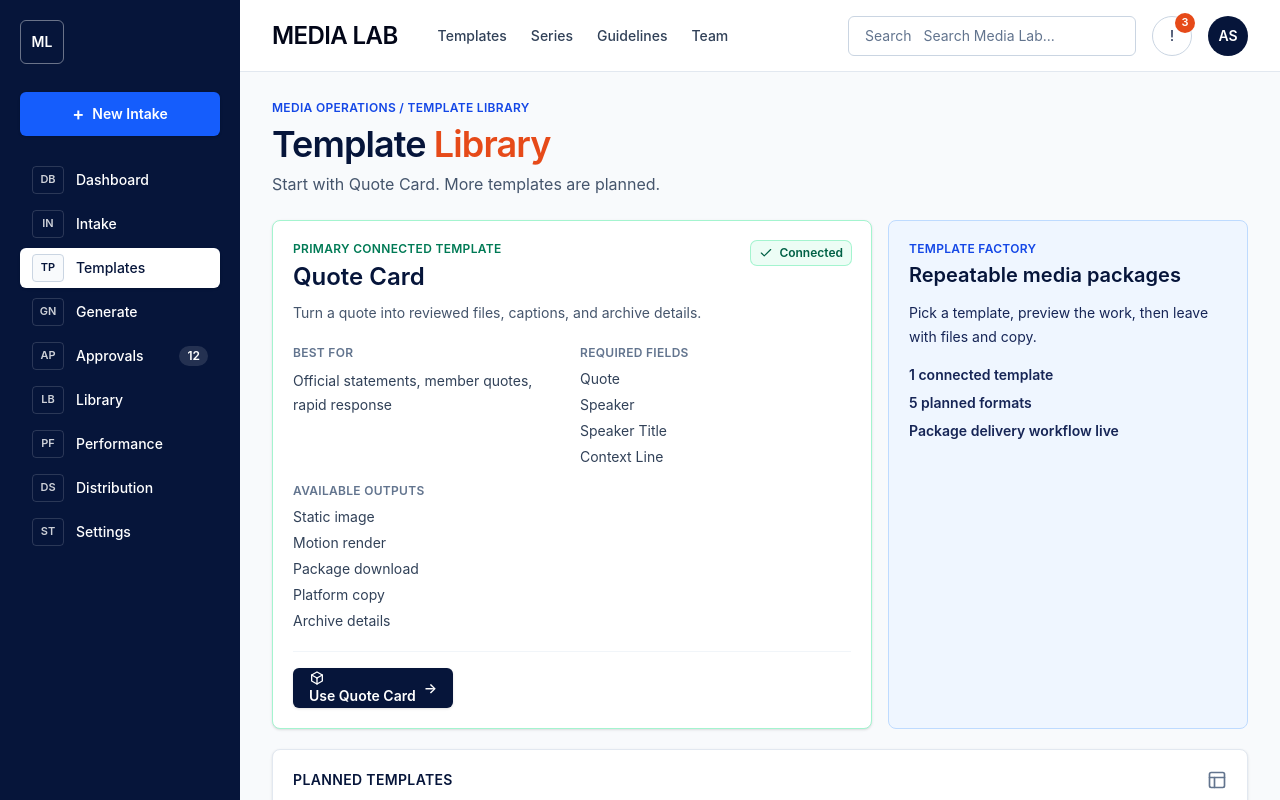
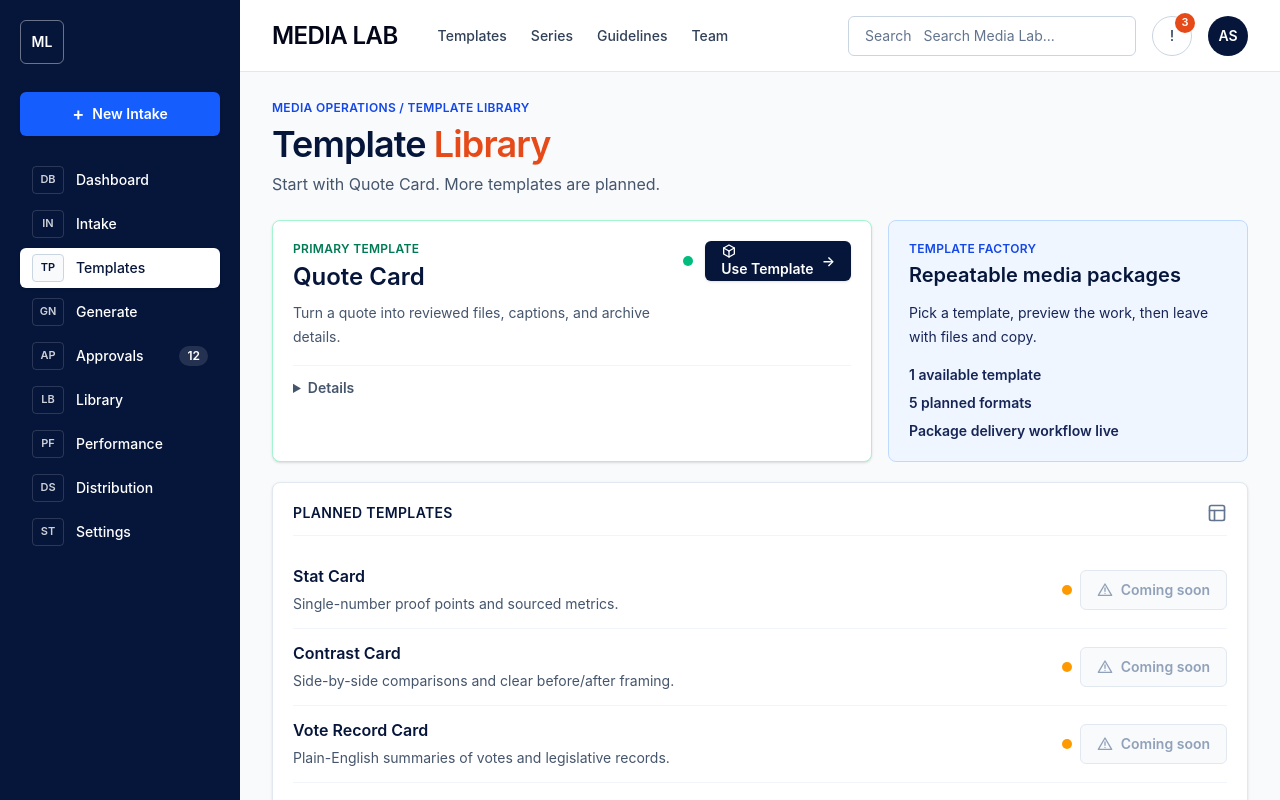
Before and after one commit to paulsjob/media_hub, a Next.js app: page /templates in a window 1280 px wide. Shown: the top 800 px of the page. Built offline with nearby package versions, Linux system fonts and the light colour scheme.

Commit message:
Clean up phase 1 UI hierarchy and copy

```diff
--- a/src/app/templates/page.tsx
+++ b/src/app/templates/page.tsx
@@ -8,7 +8,6 @@ import {
 
 interface ConnectedTemplate {
   name: string;
-  status: "Connected";
   requiredFields: string[];
   availableOutputs: string[];
   bestFor: string;
@@ -22,7 +21,6 @@ interface PlannedTemplate {
 
 const quoteCardTemplate: ConnectedTemplate = {
   name: "Quote Card",
-  status: "Connected",
   bestFor: "Official statements, member quotes, rapid response",
   requiredFields: ["Quote", "Speaker", "Speaker Title", "Context Line"],
   availableOutputs: [
@@ -87,30 +85,62 @@ export default function TemplatesPage() {
 function ConnectedTemplateCard({ template }: { template: ConnectedTemplate }) {
   return (
     <article className="flex h-full flex-col rounded-lg border border-emerald-200 bg-white p-5 shadow-sm">
-      <div className="mb-5 flex flex-col gap-3 sm:flex-row sm:items-start sm:justify-between">
+      <div className="flex flex-col gap-4 sm:flex-row sm:items-start sm:justify-between">
         <div>
-          <p className="text-xs font-semibold uppercase tracking-wide text-emerald-700">Primary Connected Template</p>
+          <p className="text-xs font-semibold uppercase tracking-wide text-emerald-700">Primary Template</p>
           <h2 className="mt-1 text-2xl font-semibold text-[#06153a]">{template.name}</h2>
           <p className="mt-2 max-w-2xl text-sm leading-6 text-slate-600">
             Turn a quote into reviewed files, captions, and archive details.
           </p>
         </div>
-        <StatusPill label={template.status} tone="success" icon="check" />
+        <div className="flex shrink-0 items-center gap-3">
+          <StatusDot status="ready" label="Available" />
+          <PrimaryActionButton href={template.useHref} className="sm:min-w-36">
+            <Icon name="package" />
+            Use Template
+          </PrimaryActionButton>
+        </div>
       </div>
 
-      <div className="grid flex-1 gap-4 lg:grid-cols-2">
-        <TemplateText title="Best For" value={template.bestFor} />
-        <TemplateList title="Required Fields" items={template.requiredFields} />
-        <TemplateList title="Available Outputs" items={template.availableOutputs} />
+      <details className="mt-4 border-t border-slate-100 pt-3">
+        <summary className="cursor-pointer text-sm font-semibold text-slate-600">Details</summary>
+        <div className="mt-4 grid gap-5 lg:grid-cols-[0.9fr_1fr]">
+          <TemplateSamplePreview />
+          <div className="grid content-start gap-3">
+            <TemplateText title="Best for" value="Official statements, quotes, rapid response" />
+            <TemplateText title="Fields" value="Quote, speaker, title, context" />
+            <TemplateText title="Outputs" value="Static, motion, package, copy" />
+            <TemplateText title="Note" value="Brand and media controls are being connected in the production workflow." />
+          </div>
+        </div>
+      </details>
+    </article>
+  );
+}
+
+function TemplateSamplePreview() {
+  return (
+    <div className="overflow-hidden rounded-lg border border-slate-200 bg-[#06153a] p-4 text-white shadow-sm">
+      <div className="mb-4 flex items-center justify-between text-xs font-semibold uppercase tracking-wide text-white/70">
+        <span>Official Statement</span>
+        <span>16:9 sample</span>
       </div>
-
-      <div className="mt-5 border-t border-slate-100 pt-4">
-        <PrimaryActionButton href={template.useHref} className="sm:min-w-40">
-          <Icon name="package" />
-          Use Quote Card
-        </PrimaryActionButton>
+      <div className="grid min-h-44 grid-cols-[1fr_auto] gap-4">
+        <div className="flex flex-col justify-end">
+          <p className="text-2xl font-semibold leading-tight">
+            A short statement appears here.
+          </p>
+          <div className="mt-4">
+            <p className="font-semibold">Speaker Name</p>
+            <p className="text-sm text-white/70">Short supporting title</p>
+            <p className="mt-2 text-xs uppercase tracking-wide text-white/55">Organization Name</p>
+          </div>
+        </div>
+        <div className="grid h-24 w-24 place-items-center self-end rounded-full border border-white/20 bg-white/10">
+          <span className="text-xs font-semibold uppercase text-white/55">Avatar</span>
+        </div>
       </div>
-    </article>
+    </div>
   );
 }
 
@@ -123,7 +153,7 @@ function FactorySummary() {
         Pick a template, preview the work, then leave with files and copy.
       </p>
       <div className="mt-4 grid gap-2 text-sm font-semibold">
-        <span>1 connected template</span>
+        <span>1 available template</span>
         <span>5 planned formats</span>
         <span>Package delivery workflow live</span>
       </div>
@@ -139,7 +169,7 @@ function PlannedTemplateRow({ template }: { template: PlannedTemplate }) {
         <p className="mt-1 text-sm leading-6 text-slate-600">{template.bestFor}</p>
       </div>
       <div className="flex shrink-0 items-center gap-2">
-        <StatusPill label="Planned" tone="neutral" icon="warning" />
+        <StatusDot status="planned" label="Planned" />
         <DisabledAction>Coming soon</DisabledAction>
       </div>
     </div>
@@ -155,39 +185,25 @@ function TemplateText({ title, value }: { title: string; value: string }) {
   );
 }
 
-function TemplateList({ title, items }: { title: string; items: string[] }) {
-  return (
-    <div>
-      <p className="mb-2 text-xs font-semibold uppercase tracking-wide text-slate-500">{title}</p>
-      <ul className="space-y-1.5 text-sm leading-5 text-slate-700">
-        {items.map((item) => (
-          <li key={item}>{item}</li>
-        ))}
-      </ul>
-    </div>
-  );
-}
-
-function StatusPill({
+function StatusDot({
+  status,
   label,
-  tone,
-  icon,
 }: {
+  status: "ready" | "planned" | "unavailable";
   label: string;
-  tone: "success" | "info" | "neutral";
-  icon?: "check" | "warning";
 }) {
-  const toneClass = {
-    success: "bg-emerald-50 text-emerald-800 ring-emerald-200",
-    info: "bg-blue-50 text-blue-800 ring-blue-200",
-    neutral: "bg-slate-100 text-slate-700 ring-slate-200",
-  }[tone];
+  const dotClass = {
+    ready: "bg-emerald-500",
+    planned: "bg-amber-500",
+    unavailable: "bg-red-500",
+  }[status];
 
   return (
-    <span className={`inline-flex items-center gap-1.5 rounded-md px-2 py-1 text-xs font-semibold ring-1 ${toneClass}`}>
-      {icon ? <Icon name={icon} className="h-3.5 w-3.5" /> : null}
-      {label}
-    </span>
+    <span
+      className={`inline-block h-2.5 w-2.5 rounded-full ${dotClass}`}
+      aria-label={label}
+      title={label}
+    />
   );
 }
 
--- a/src/components/package-results.tsx
+++ b/src/components/package-results.tsx
@@ -177,7 +177,6 @@ export function PackageResults({
       />
 
       <SectionCard title="Output Previews" action={<Icon name="eye" className="h-5 w-5 text-blue-700" />}>
-        <p className="mb-4 text-sm leading-6 text-slate-600">Selected formats at a glance.</p>
         <div className="grid gap-4 md:grid-cols-2 xl:grid-cols-3">
           {outputs.map((output) => (
             <VisualOutputPreviewCard
@@ -196,14 +195,14 @@ export function PackageResults({
         </div>
       </SectionCard>
 
+      <PlatformCopyCard packageContext={packageContext} />
+
       <ArchiveMetadataCard
         packageContext={packageContext}
         outputs={outputs}
         readyFileCount={readyFileCount}
         placeholderFileCount={placeholderFileCount}
       />
-
-      <PlatformCopyCard packageContext={packageContext} />
 
       <SectionCard title="Downloads" action={<Icon name="download" className="h-5 w-5 text-blue-700" />}>
         <DownloadAllPackage
@@ -257,6 +256,7 @@ function VisualOutputPreviewCard({
   const state = getDeliveryState(result);
   const canDownload = Boolean(resolvedDownloadUrl) && (result?.source !== "modeck-render" || result.status === "completed");
   const thumbnailUrl = getPreviewThumbnailUrl(output, result, resolvedDownloadUrl, state);
+  const previewHelp = getPreviewHelp(state);
 
   async function downloadFile() {
     if (!canDownload) {
@@ -285,7 +285,7 @@ function VisualOutputPreviewCard({
 
       <PreviewFrame output={output} state={state} thumbnailUrl={thumbnailUrl} />
 
-      <p className="mt-3 flex-1 text-sm leading-6 text-slate-600">{getPreviewHelp(state)}</p>
+      {previewHelp ? <p className="mt-3 flex-1 text-sm leading-6 text-slate-600">{previewHelp}</p> : <div className="flex-1" />}
 
       <div className="mt-4">
         {canDownload ? (
@@ -299,11 +299,11 @@ function VisualOutputPreviewCard({
             }`}
           >
             <Icon name={downloaded ? "check" : "download"} />
-            {downloaded ? "OK Downloaded" : "Download"}
+            {downloaded ? "Downloaded" : "Download"}
           </button>
         ) : (
           <span className="inline-flex min-h-10 w-full items-center justify-center rounded-md border border-slate-200 bg-slate-50 px-4 text-sm font-semibold text-slate-500">
-            {state}
+            {getUnavailableActionLabel(state)}
           </span>
         )}
       </div>
@@ -337,11 +337,10 @@ function PreviewFrame({
           <div className="absolute inset-0 bg-[linear-gradient(135deg,#f8fafc_0%,#eef2ff_100%)]" aria-hidden="true" />
         )}
         <div className="relative grid gap-1 px-4">
-          <p className="text-xs font-semibold uppercase tracking-wide text-slate-500">
-            {getStateLabel(state)}
+          <p className="text-lg font-semibold text-[#06153a]">{output.aspectLabel}</p>
+          <p className="text-xs text-slate-500">
+            {state === "Rendering" ? "Preview pending" : output.type === "video" ? "Video output" : "Still output"}
           </p>
-          <p className="text-lg font-semibold text-[#06153a]">{output.aspectLabel}</p>
-          <p className="text-xs text-slate-500">{output.type === "video" ? "Video output" : "Still output"}</p>
         </div>
       </div>
     </div>
@@ -387,13 +386,8 @@ function PackageReviewHeader({
         <div>
           <div className="flex flex-wrap items-center gap-2">
             <h1 className="text-3xl font-semibold tracking-tight text-[#06153a]">Quote Card Package</h1>
-            <span className="rounded-md bg-emerald-50 px-2.5 py-1 text-xs font-semibold text-emerald-800">
-              Status: Ready for review
-            </span>
+            <span className="rounded-md bg-emerald-50 px-2.5 py-1 text-xs font-semibold text-emerald-800">Ready</span>
           </div>
-          <p className="mt-2 max-w-2xl text-sm leading-6 text-slate-600">
-            Review, copy, and download this package.
-          </p>
         </div>
         <div className="flex flex-wrap gap-3 sm:justify-end">
           <SecondaryButton href={changeOutputsHref} className="gap-2">
@@ -456,12 +450,11 @@ function PlatformCopyCard({
 
   return (
     <SectionCard title="Platform Copy" action={<Icon name="message" className="h-5 w-5 text-blue-700" />}>
-      <p className="mb-4 text-sm leading-6 text-slate-600">Captions and accessibility text.</p>
-      <div className="space-y-3">
+      <div className="space-y-2">
         {copyBlocks.map((block) => (
           <div
             key={block.id}
-            className={`grid gap-3 rounded-lg border p-4 md:grid-cols-[9rem_1fr_auto] md:items-start ${
+            className={`grid gap-3 rounded-lg border px-3 py-2 md:grid-cols-[8rem_1fr_auto] md:items-start ${
               copiedKey === block.id ? "border-emerald-300 bg-emerald-50" : "border-slate-200 bg-white"
             }`}
           >
@@ -471,7 +464,7 @@ function PlatformCopyCard({
                 <p className="mt-1 text-xs font-semibold text-emerald-800">Copied</p>
               ) : null}
             </div>
-            <p className="whitespace-pre-line text-sm leading-6 text-slate-700">{block.text}</p>
+            <p className="line-clamp-3 whitespace-pre-line text-sm leading-6 text-slate-700">{block.text}</p>
             <button
               type="button"
               onClick={() => copyValue(block.id, block.text)}
@@ -518,9 +511,13 @@ function ArchiveMetadataCard({
   }
 
   return (
-    <SectionCard title="Archive Details" action={<Icon name="archive" className="h-5 w-5 text-blue-700" />}>
-      <p className="mb-4 text-sm leading-6 text-slate-600">Local demo details. Not saved.</p>
-      <div className="grid gap-5 lg:grid-cols-[1fr_auto]">
+    <details className="rounded-lg border border-slate-200 bg-white p-5 shadow-sm">
+      <summary className="flex cursor-pointer items-center gap-2 text-sm font-semibold uppercase tracking-wide text-slate-500">
+        <Icon name="archive" className="h-4 w-4 text-slate-400" />
+        Archive Details
+      </summary>
+      <p className="mt-3 text-sm text-slate-500">Local demo details. Not saved.</p>
+      <div className="mt-4 grid gap-5 lg:grid-cols-[1fr_auto]">
         <div className="grid gap-3 sm:grid-cols-2">
           <MetadataValue label="Package Type" value={metadata.packageType} />
           <MetadataValue label="Status" value={metadata.status} />
@@ -552,7 +549,7 @@ function ArchiveMetadataCard({
           {copiedKey ? <p className="text-sm font-semibold text-emerald-800">Copied to clipboard.</p> : null}
         </div>
       </div>
-    </SectionCard>
+    </details>
   );
 }
 
@@ -854,7 +851,7 @@ function DownloadAllPackage({
         <p className="mt-1 text-sm text-slate-600">
           {readyCount > 0
             ? includesPlaceholders
-              ? "Includes ready files and available format placeholders."
+              ? "Includes ready files and available placeholders."
               : "Rendering or failed files are skipped."
             : "Available when at least one output is ready."}
         </p>
@@ -946,7 +943,7 @@ function DeliveryOutputCard({
               }`}
             >
               <Icon name={downloaded ? "check" : "download"} />
-              {downloaded ? "OK Downloaded" : "Download"}
+              {downloaded ? "Downloaded" : "Download"}
             </button>
           </>
         ) : (
@@ -1047,10 +1044,19 @@ function getStateHelp(state: DeliveryState) {
 
 function getPreviewHelp(state: DeliveryState) {
   return {
-    Ready: "Ready final output.",
-    Rendering: "Rendering final output.",
+    Ready: "",
+    Rendering: "",
     Placeholder: "Format not connected yet.",
     Failed: "Render did not complete.",
+  }[state];
+}
+
+function getUnavailableActionLabel(state: DeliveryState) {
+  return {
+    Ready: "Unavailable",
+    Rendering: "Waiting",
+    Placeholder: "Not available",
+    Failed: "Failed",
   }[state];
 }
 
```
Also changed, not shown: src/components/package-generator.tsx (+67 -9 lines).
